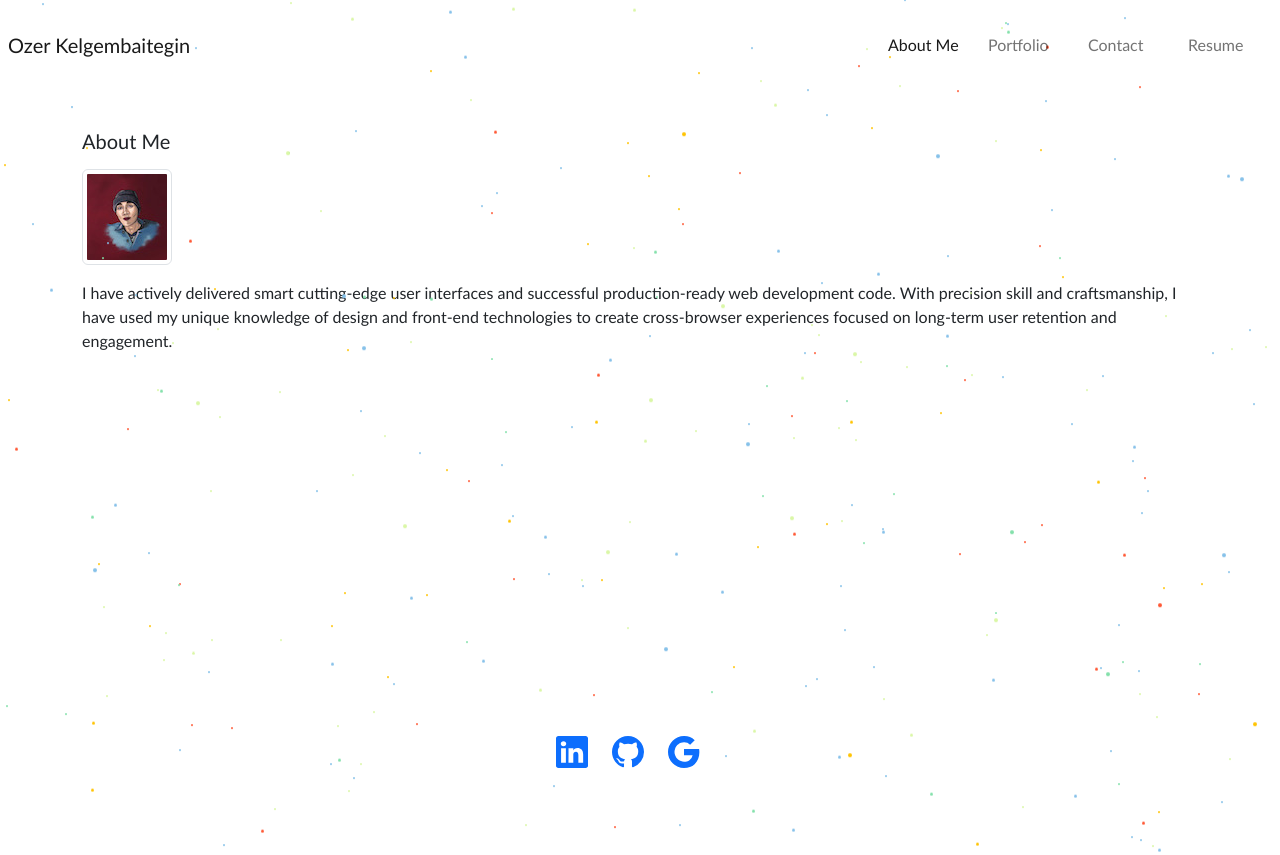
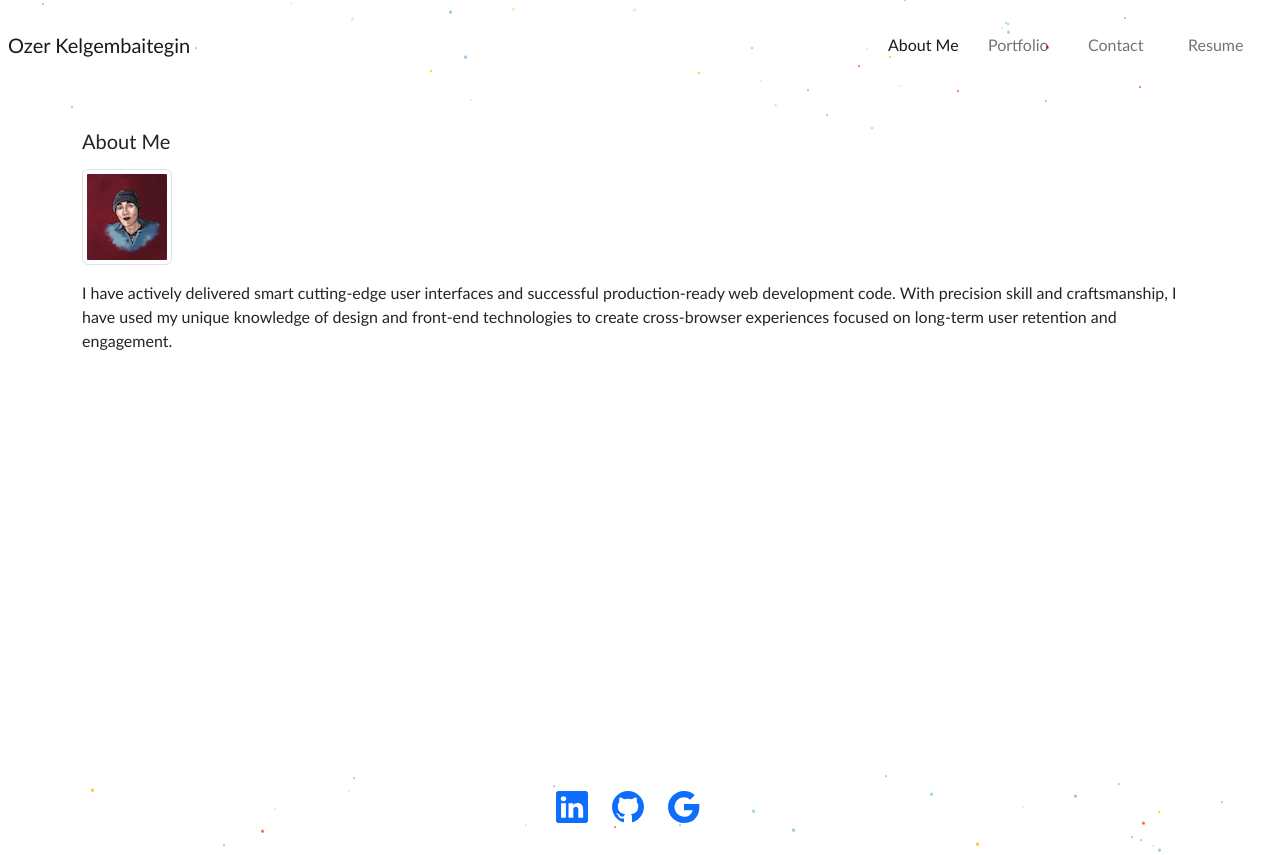
Before and after one commit to ozerkerr/my-portfolio, a React (Create React App) app: page / in a window 1280 px wide. Before the commit the page ends 800 px from the top, so only its background shows below. Built offline with nearby package versions, Linux system fonts and the light colour scheme.

Commit message:
fix footer

```diff
--- a/src/App.css
+++ b/src/App.css
@@ -5,8 +5,17 @@
   font-family: "Trebuchet MS", "Lucida Sans Unicode", "Lucida Grande", "Lucida Sans", Arial, sans-serif;
 }
 
-body {
-  background-color: whitesmoke;
+#body {
+  min-height: 80vh;
+  position: relative;
+  padding-bottom: 2.5rem;
+}
+
+#footer {
+  position: relative;
+  bottom: 10px;
+  width: 100%;
+  height: 2.5rem;            /* Footer height */
 }
 
 .bucket-app {
--- a/src/App.js
+++ b/src/App.js
@@ -34,9 +34,12 @@ function App() {
         <div id="stars3"></div>
       </div>
       <Header handlePageChange={handlePageChange} currentPage={currentPage}/>
-      {renderPage()}
-      {/* <Project /> */}
-      <Footer />
+      <body id="body">
+        {renderPage()}
+      </body>
+      <div id="footer">
+        <Footer />
+      </div>
     </div>
   );
 }
--- a/src/components/Footer/Footer.jsx
+++ b/src/components/Footer/Footer.jsx
@@ -2,7 +2,7 @@ import React from "react";
 
 function Footer() {
   return (
-    <footer className="text-center text-lg-start w-100 navbar fixed-bottom d-flex justify-content-center">
+    <footer className="text-center text-lg-start w-100 navbar position-relative d-flex justify-content-center">
       <section className="d-flex justify-content-center justify-content-lg-between p-4">
         <a
           href="https://www.linkedin.com/in/ozer-kelgem-67b676140/"
```
